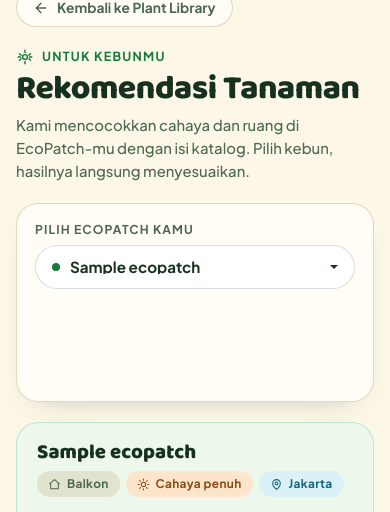
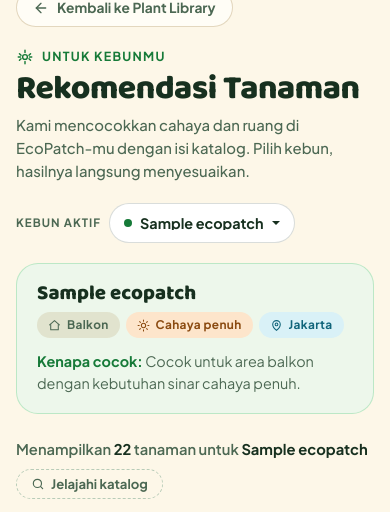
Before and after one commit to pbpa02-ecopatch/ecopatch-web, a Django app: page /plants/recommend/ in a window 390 px wide. Shown: the part 116-628 px from the top of the page. Run offline with Django 5.2, Linux system fonts and the light colour scheme; a user stored in the database is signed in; data comes from the database, SQL or seed files in the repository; tables that the repository leaves empty hold one stand-in row (values such as "Sample post"); grey boxes marked "Sample" are stand-in pictures; some libraries are stand-ins or nearby versions.

Commit message:
style(plant-library): compact the EcoPatch picker

```diff
--- a/plant_library/static/plant_library/css/plant_library.css
+++ b/plant_library/static/plant_library/css/plant_library.css
@@ -1457,16 +1457,20 @@ body.has-sidebar.plant-body {
 }
 
 /* ---------------------------------------------------------------- Recommend */
-.plant-selector {
-    display: flex;
-    flex-wrap: wrap;
-    align-items: flex-end;
-    gap: 12px 16px;
-    padding: 16px 18px;
-    border: 1.5px solid var(--pl-line);
-    border-radius: 22px;
-    background: #fffdf6;
-    box-shadow: 0 14px 30px -22px rgba(23, 48, 31, 0.35);
+.plant-patch-bar {
+    display: flex;
+    align-items: center;
+    gap: 10px;
+    min-width: 0;
+}
+
+.plant-patch-label {
+    flex: none;
+    color: var(--pl-muted);
+    font-size: 0.76rem;
+    font-weight: 800;
+    letter-spacing: 0.09em;
+    text-transform: uppercase;
 }
 
 .plant-field {
@@ -1499,21 +1503,18 @@ body.has-sidebar.plant-body {
 /* The EcoPatch picker borrows the catalog filter pill and menu, then adds a
    green dot so it reads as the active garden instead of a form field. */
 .plant-patch-filter {
-    align-self: flex-start;
-    width: auto;
+    min-width: 0;
+}
+
+.plant-patch-filter .plant-filter-btn {
+    gap: 8px;
     max-width: 100%;
-}
-
-.plant-patch-filter .plant-filter-btn {
-    gap: 10px;
-    min-width: 268px;
-    max-width: 100%;
-    height: 44px;
-    padding: 0 16px;
+    height: 40px;
+    padding: 0 14px;
     justify-content: flex-start;
     background: #fff;
     color: var(--pl-fg);
-    font-size: 0.95rem;
+    font-size: 0.9rem;
     font-weight: 800;
 }
 
@@ -1530,13 +1531,14 @@ body.has-sidebar.plant-body {
 }
 
 .plant-patch-name {
-    max-width: 100%;
+    flex: 0 1 auto;
+    min-width: 0;
     overflow: hidden;
     text-overflow: ellipsis;
     white-space: nowrap;
 }
 
-.plant-menu--wide {
+.plant-menu.plant-menu--wide {
     min-width: 268px;
     width: 100%;
 }
@@ -2042,32 +2044,25 @@ body.has-sidebar.plant-body {
         aspect-ratio: 4 / 3;
     }
 
-    .plant-selector {
-        flex-direction: column;
-        align-items: stretch;
-    }
-
-    /* In a column the generic 260px flex-basis would become height. */
-    .plant-selector .plant-field {
-        flex: 0 0 auto;
-    }
-
-    .plant-selector .plant-btn {
-        width: 100%;
+    .plant-patch-bar {
+        gap: 8px;
+    }
+
+    .plant-patch-label {
+        font-size: 0.72rem;
     }
 
     .plant-patch-filter {
-        width: 100%;
-        align-self: stretch;
+        flex: 0 1 auto;
     }
 
     .plant-patch-filter .plant-filter-btn {
-        width: 100%;
-        min-width: 0;
-    }
-
-    .plant-menu--wide {
-        min-width: 0;
+        width: auto;
+    }
+
+    .plant-menu.plant-menu--wide {
+        width: auto;
+        min-width: 240px;
     }
 
     .plant-form-card {
--- a/templates/plant_library/plant_recommend.html
+++ b/templates/plant_library/plant_recommend.html
@@ -40,9 +40,8 @@
                 <a href="{% url 'my_ecopatch:list' %}" class="plant-btn plant-btn--primary">Buka My EcoPatch</a>
             </div>
         {% else %}
-            <form class="plant-selector" method="get" action="{% url 'plant_library:plant_recommend' %}">
-                <div class="plant-field">
-                    <span class="plant-field-label">Pilih EcoPatch kamu</span>
+            <form class="plant-patch-bar" method="get" action="{% url 'plant_library:plant_recommend' %}">
+                <span class="plant-patch-label">Kebun aktif</span>
                 <div class="dropdown plant-filter plant-patch-filter">
                     <button type="button" class="plant-filter-btn dropdown-toggle" data-bs-toggle="dropdown" aria-expanded="false" aria-label="Pilih EcoPatch kamu, saat ini {{ selected_patch.name }}">
                         <span class="plant-patch-dot" aria-hidden="true"></span>
@@ -60,10 +59,8 @@
                         {% endfor %}
                     </ul>
                 </div>
-                </div>
                 <noscript>
-                    <div class="plant-field">
-                        <label class="plant-field-label" for="patch-selector">Pilih EcoPatch kamu</label>
+                    <label class="visually-hidden" for="patch-selector">Pilih EcoPatch kamu</label>
                     <div class="plant-select-wrap">
                         <select name="patch" id="patch-selector" class="plant-select">
                             {% for patch in patch_options %}
@@ -74,7 +71,6 @@
                         </select>
                     </div>
                     <button type="submit" class="plant-btn plant-btn--primary">Tampilkan</button>
-                    </div>
                 </noscript>
             </form>
 
```
Lines whose indentation alone changed are shown as unchanged.
